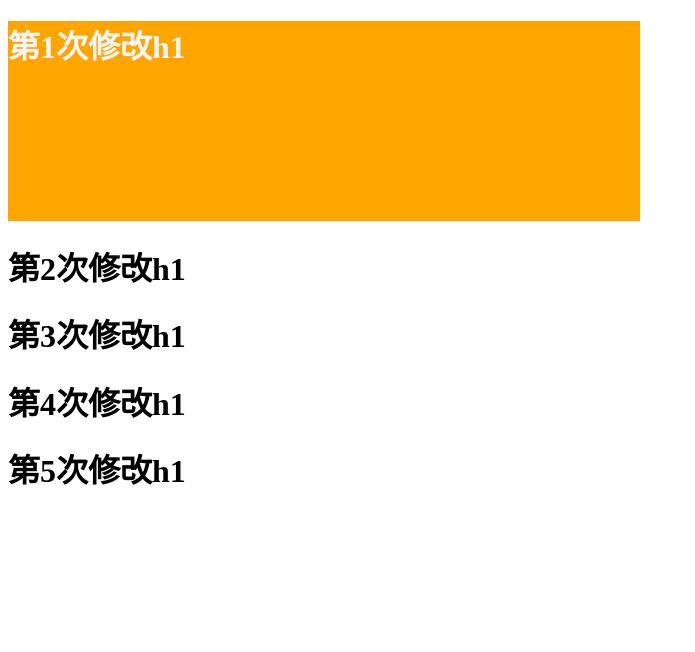
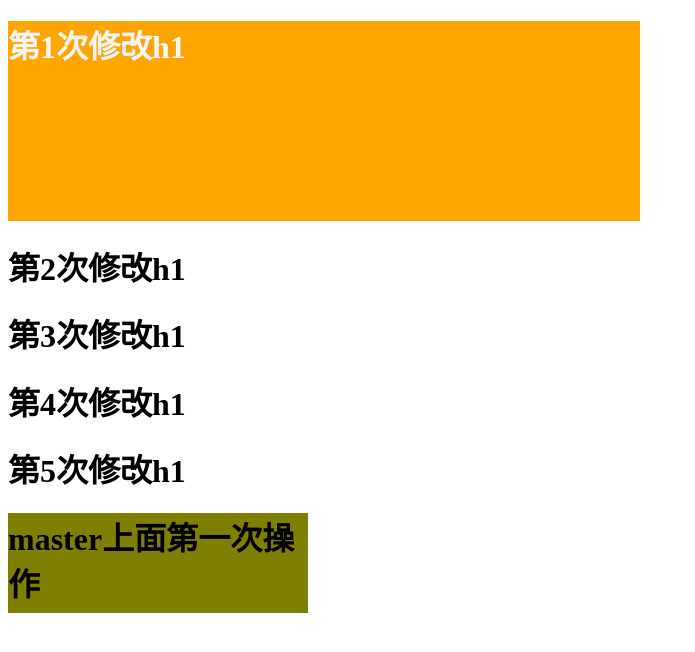
Before and after one commit to liujijji/-, a plain HTML site: page index.html in a window 1280 px wide. Shown: the whole page, without its empty margins (0-695 px from the left). Drawn offline with Linux system fonts and the light colour scheme.

Commit message:
'master上面第一次操作'

```diff
--- a/index.html
+++ b/index.html
@@ -15,6 +15,7 @@
     <h1>第3次修改h1</h1>
     <h1>第4次修改h1</h1>
     <h1>第5次修改h1</h1>
+    <h1 class="m1">master上面第一次操作</h1>
 </body>
 
 </html>
--- a/less/index.less
+++ b/less/index.less
@@ -4,3 +4,8 @@ h1:nth-of-type(1){
     background-color: orange;
     color: whitesmoke;
 }
+.m1{
+    background-color: olive;
+    width: 300px;
+    height: 100px   ;
+}
```
Also changed, not shown: less/index.css.
